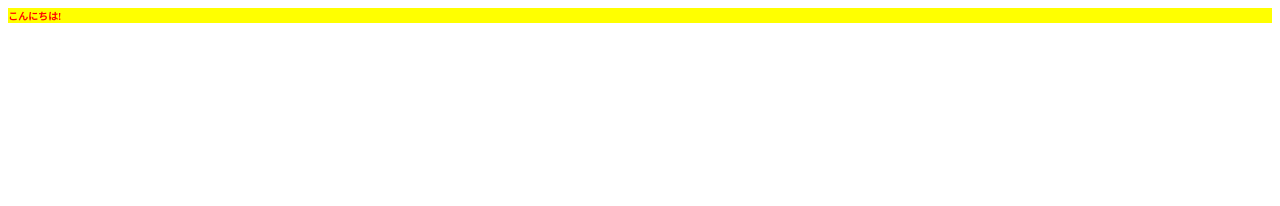
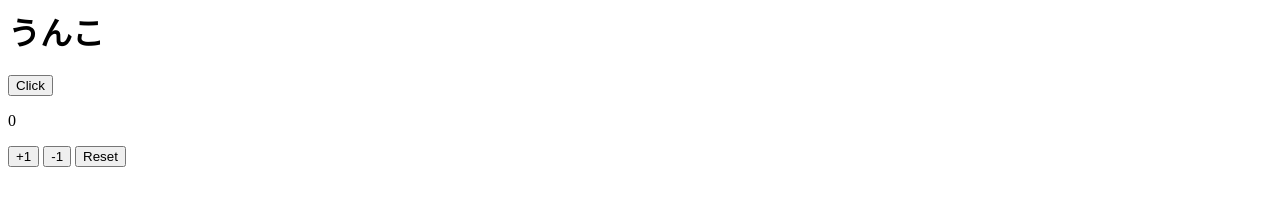
Before and after one commit to 25509KIMJONGHEON/webui-grade2, a plain HTML site: page index.html in a window 1280 px wide. Drawn offline with Linux system fonts and the light colour scheme.

Commit message:
+ボタンとーボタンを作った

```diff
--- /dev/null
+++ b/counter.js
@@ -0,0 +1,16 @@
+let counter = 0;
+
+function increment() {
+    counter++;
+    document.getElementById('counter').textContent = counter;
+}
+
+function decrement() {
+    counter--;
+    document.getElementById('counter').textContent = counter;
+}
+
+function reset() {
+    counter = 0;
+    document.getElementById('counter').textContent = counter;
+}
--- a/index.html
+++ b/index.html
@@ -3,8 +3,15 @@
     <title>My Web Page</title>
 </head>
 <body>
-    <h1 id="target">Hello world</h1>
+   <h1 id="targert">うんこ</h1>
+   <button onclick="sayHello()">Click</button>
+
+   <p id="counter">0</p>
+    <button onclick="increment()">+1</button>
+    <button onclick="decrement()">-1</button>
+    <button onclick="reset()">Reset</button>
 
     <script src="main.js"></script>
+    <script src="counter.js"></script>
 </body>
 </html>
--- a/main.js
+++ b/main.js
@@ -1,9 +1,6 @@
-// const name = prompt("名前は？");
-// alert("こんにちは、" + name + "さん！");
+function sayHello() {
+    alert("Hello");
+}
 
-// const target = "<h1 id='target'>Hello world</h1>";
-const target = document.getElementById("target");
-target.textContent = "こんにちは!";
-target.style.color = "red";
-target.style.fontSize = "10px";
-target.style.backgroundColor = "yellow";
+functuon FUNCTTON_NAME() {
+    //YOUR FUNCTION
```
